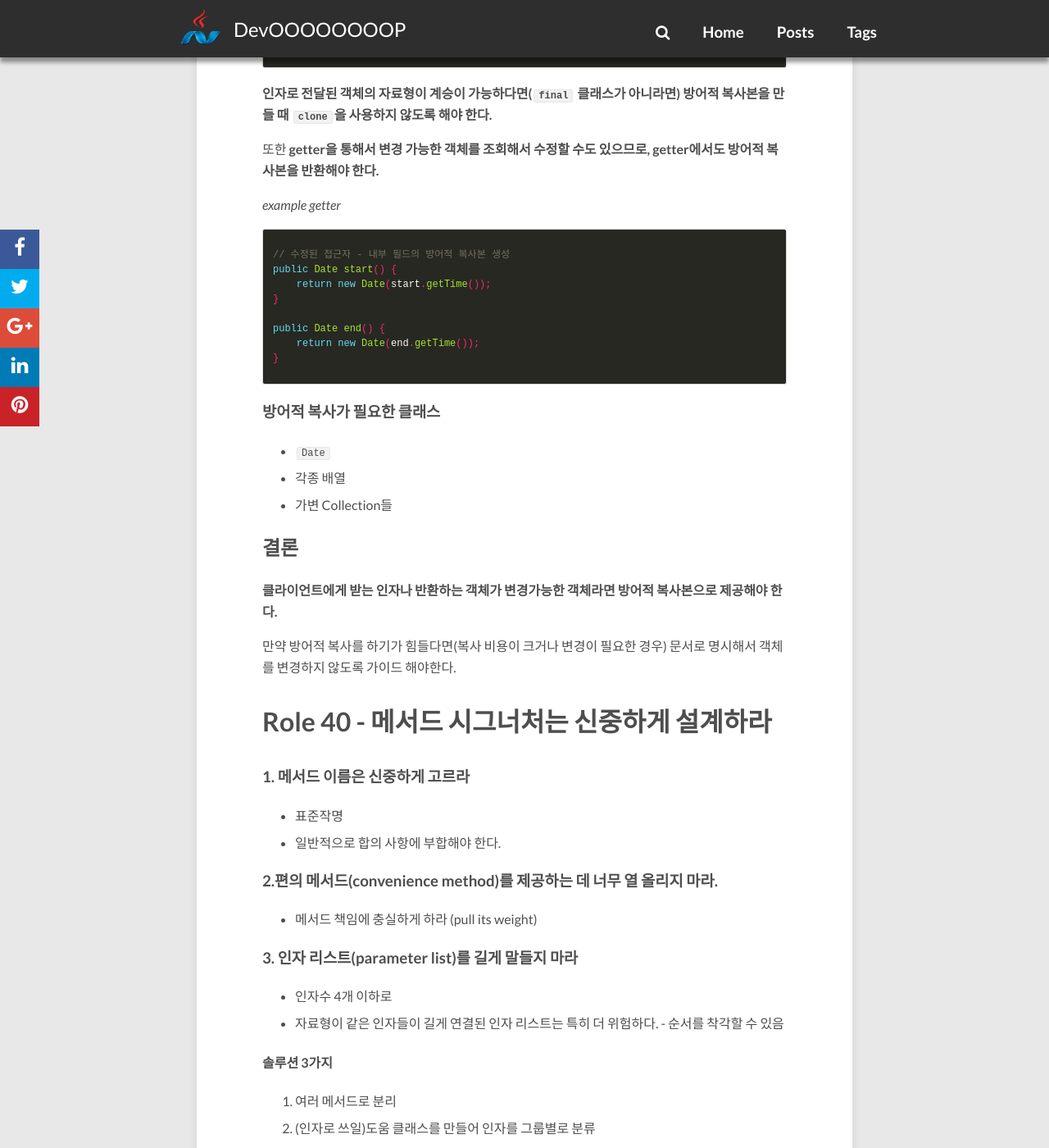
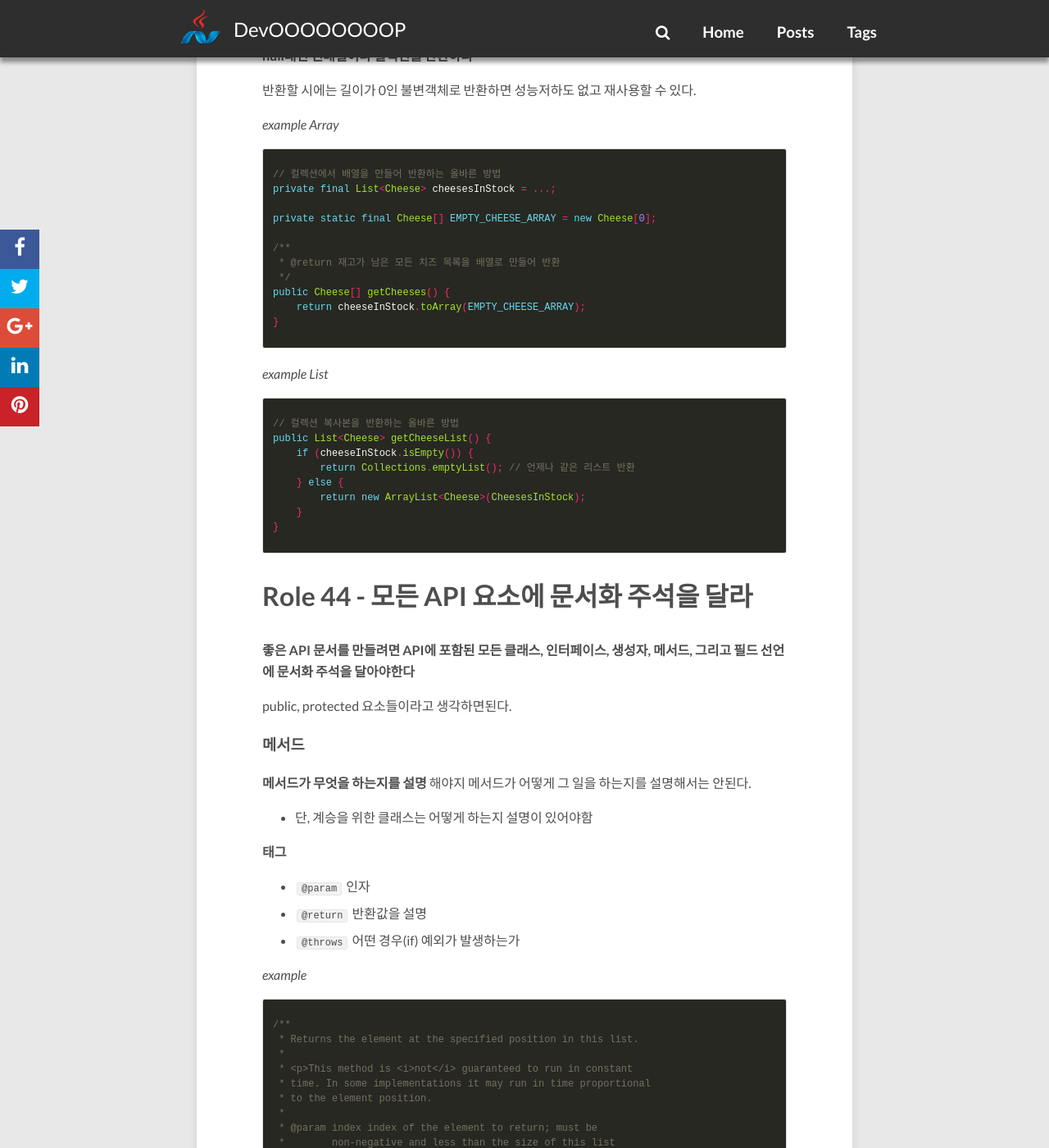
Before and after one commit to redutan/redutan.github.io, a Jekyll site: the page built from index.html, in a window 1280 px wide and 1400 px high, scrolled down 1205 px. Shown: the whole window at 82% size. Built offline with Jekyll 4.4.1, drawn with Linux system fonts in a browser that asks for light colours; nearby versions of some CDN libraries; the list of posts is cut into pages by our own code; comment, search, counter and statistics services are not loaded; some of the changed text lies outside the part shown.

Commit message:
이펙티브자바 포스팅

```diff
--- a/_posts/2016/2016-03-06-effective-java2-chapter07.markdown
+++ b/_posts/2016/2016-03-06-effective-java2-chapter07.markdown
@@ -1,6 +1,6 @@
 ---
 layout: post
-title: Effective Java 2/E - Chatper 07 메서드
+title: Effective Java 2/E - Chatper 07 메서드 (1)
 date: '2016-03-06 23:59'
 tags:
   - book
--- /dev/null
+++ b/_posts/2016/2016-03-08-effective-java2-chapter07-2.markdown
@@ -0,0 +1,182 @@
+---
+layout: post
+title: Effective Java 2/E - Chatper 07 메서드 (2)
+date: '2016-03-08 00:27'
+tags:
+  - book
+  - effective-java2
+---
+
+# Role 42 - varargs는 신중히 사용하라
+
+가변 인자 메서드(variable arity method)
+
+*example*
+{% highlight java %}
+// varargs의 간단한 사용 예
+static int sum(int... args) {
+    int sum = 0;
+    for (int arg : args) {
+        sum += arg;
+    }
+    return sum;
+}
+{% endhighlight %}
+
+*example 배열을 출력하는 올바른 방법*
+{% highlight java %}
+System.out.println(Arrays.toString(myArray));
+{% endhighlight %}
+
+**마지막 인자가 배열이라고 해서 무조건 뜯어고칠 생각을 버려라. varargs는 정말로 임의 개수의 인자를
+처리할 수 있는 메서드를 만들어야 할 때만 사용하라.**
+
+*타입이 다르면 빌더패턴이 더 나을 듯*
+
+# Role 43 - null 대신 빈 배열이나 컬렉션을 반환하라
+
+**null대신 빈배열이나 컬렉션을 반환하라**
+
+반환할 시에는 길이가 0인 불변객체로 반환하면 성능저하도 없고 재사용할 수 있다.
+
+*example Array*
+{% highlight java %}
+// 컬렉션에서 배열을 만들어 반환하는 올바른 방법
+private final List<Cheese> cheesesInStock = ...;
+
+private static final Cheese[] EMPTY_CHEESE_ARRAY = new Cheese[0];
+
+/**
+ * @return 재고가 남은 모든 치즈 목록을 배열로 만들어 반환
+ */
+public Cheese[] getCheeses() {
+    return cheeseInStock.toArray(EMPTY_CHEESE_ARRAY);
+}
+{% endhighlight %}
+
+*example List*
+{% highlight java %}
+// 컬렉션 복사본을 반환하는 올바른 방법
+public List<Cheese> getCheeseList() {
+    if (cheeseInStock.isEmpty()) {
+        return Collections.emptyList(); // 언제나 같은 리스트 반환
+    } else {
+        return new ArrayList<Cheese>(CheesesInStock);
+    }
+}
+{% endhighlight %}
+
+# Role 44 - 모든 API 요소에 문서화 주석을 달라
+
+**좋은 API 문서를 만들려면 API에 포함된 모든 클래스, 인터페이스, 생성자, 메서드, 그리고 필드 선언에
+문서화 주석을 달아야한다**
+
+public, protected 요소들이라고 생각하면된다.
+
+### 메서드
+
+**메서드가 무엇을 하는지를 설명** 해야지 메서드가 어떻게 그 일을 하는지를 설명해서는 안된다.
+
+- 단, 계승을 위한 클래스는 어떻게 하는지 설명이 있어야함
+
+**태그**
+
+- `@param` 인자
+- `@return` 반환값을 설명
+- `@throws` 어떤 경우(if) 예외가 발생하는가
+
+*example*
+{% highlight java %}
+/**
+ * Returns the element at the specified position in this list.
+ *
+ * <p>This method is <i>not</i> guaranteed to run in constant
+ * time. In some implementations it may run in time proportional
+ * to the element position.
+ *
+ * @param index index of the element to return; must be
+ *        non-negative and less than the size of this list
+ * @return the element at the specified position in this list
+ * @throws IndexOutOfBoundsException if the index is out of range
+ *         ({@code index < 0 || index >= size()})
+ */
+E get(int index);
+{% endhighlight %}
+
+*임의의 HTML태그를 사용할 수 있다.*
+
+*html이 깨지는 것이 걱정되면 `<code>`나 `<tt>`태그를 쓰는 것보단 `{@code}`태그를 쓰는 편이
+낫다* 여러줄인 경우에는 `<pre>{@code }</pre>` 태그 안에 넣으면 된다.
+
+*다른 대안으로는 `{@literal}`태그가 있는데 `{@code}`태그와 다른 점은 고정폭폰트가 아니라는 점이다*
+
+**1. 선행조건과 후행조건**
+
+- 선행조건 : 클라이언트가 메서드를 호출하려면 반드시 참(true)이 되어야 하는 조건들
+    - `@throws` 태그를 통해서 무점검 예외로 기술
+    - 인자유효성
+- 후행조건 : 메서드 실행이 성공적으로 끝난 다음에 만족되어야 하는 조건들
+
+**2. 부작용**
+
+**3. 스레드안정성**
+
+**4. 직렬화**
+
+### 주의사항
+
+요약문에 마침표가 여러 번 포함되면 주의하라. 의도치 않게 잘릴 수 있다.
+
+**제네릭 자료형이나 메서드에 주석을 달 때는 모든 자료형 인자들을 설명해야한다.**
+{% highlight java %}
+/**
+ * An object that maps keys to values (중략)
+ *
+ * @param <K> the type of keys maintained by this maps
+ * @param <V> the type of mapped values
+ */
+public interface Map<K, V> {
+    ....
+}
+{% endhighlight %}
+
+**enum 자료형에 주석을 달 때는 상수 각각에도 주석을 달아 주어야한다.**
+{% highlight java %}
+/**
+ * 교향악단에 쓰이는 악기 종류.
+ */
+public enum OrchestraSection {
+    /** 플루트, 클라리넷, 오보에 같은 목관악기 */
+    WOODWIND,
+    /** 프렌치 혼이나 트럼펫 같은 금관악기 */
+    BRASS,
+    ...
+}
+{% endhighlight %}
+
+**어노테이션 자료형에 주석을 달 때는 모든 맴버에도 주석을 달아야한다.**
+{% highlight java %}
+/**
+ * 지정된 예외를 반드시 발생시켜야 하는 테스트 메서드임을 명시.
+ */
+@Retention(RetentionPolicy.RUNTIME)
+@Target(ElementType.METHOD)
+public @interface ExceptionTest {
+    /**
+     * 어노테이션이 붙은 테스트 메서드가 테스를 통과하기 위해 반드시 발생시켜야 하는 예외.
+     * (이 Class 객체가 나타내는 자료형의 하위 자료형이기만 하면 어떤 예외든 상관없다.)
+     */
+    Class<? extends Throwable> value();
+}
+{% endhighlight %}
+
+### 추가 팁
+
+**패키지 문서화** : `package-info.java`
+
+**상속** : `{@inheritDoc}`
+
+> 공식문서인 오라클이 제공하는 [How to Write Doc Comments for the Javadoc Tool][9fbaa149] 꼭 읽어보자
+
+
+[9fbaa149]: http://www.oracle.com/technetwork/articles/java/index-137868.html "How to Write Doc Comments for the Javadoc Tool"
```
